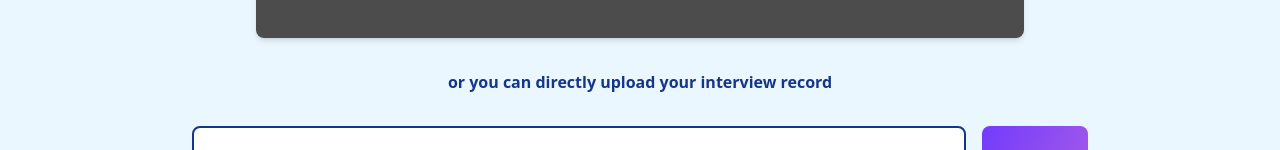
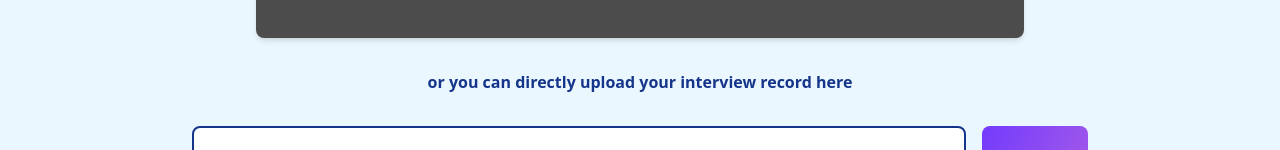
Before and after one commit to mrsyaban/aice-client, a React (Vite) app: page /interview in a window 1280 px wide. Shown: the part 676-826 px from the top of the page. Built offline with nearby package versions, Linux system fonts and the light colour scheme; no server answers.

Commit message:
style: title on interview result

```diff
--- a/src/components/chart/score.tsx
+++ b/src/components/chart/score.tsx
@@ -55,7 +55,7 @@ const ScoreChart = ({ label, value, description }: { label: string; value: numbe
         },
       },
     },
-    cutout: "70%",
+    cutout: "60%",
   };
 
   return (
--- a/src/page/interview/analysisResult.tsx
+++ b/src/page/interview/analysisResult.tsx
@@ -38,6 +38,9 @@ const InterviewAnalysisResult = () => {
     <>
       <Navbar isHome={false} />
       <div className="flex flex-col py-12 max-w-[1200px] mx-auto gap-12">
+        <div className="text-4xl font-bold text-primary-blue">
+          Interview Analysis Result
+        </div>
         {/* chart */}
         <div className="flex flex-col gap-12">
           <div className="flex flex-row items-cente gap-6 justify-between w-full">
@@ -60,7 +63,7 @@ const InterviewAnalysisResult = () => {
 
         {/* result */}
         <div className="flex flex-col w-full bg-white rounded-lg p-10 px-12 gap-4 h-fit">
-          <h1 className="text-3xl font-bold">Interview Analysis Result</h1>
+          <h1 className="text-3xl font-bold">Analysis summary</h1>
           <div className="font-semibold text-justify text-lg">{result.summary}</div>
           <div className="font-semibold flex flex-col gap-2 text-lg">
             <h1 className="text-2xl font-bold">Improvement</h1>
--- a/src/page/interview/interview.tsx
+++ b/src/page/interview/interview.tsx
@@ -301,7 +301,7 @@ const Interview = () => {
             )}
           </div>
         </div>
-        <div className="text-primary-blue font-semibold text-md"> or you can directly upload your interview record</div>
+        <div className="text-primary-blue font-semibold text-md"> or you can directly upload your interview record here</div>
         <div className="flex flex-row gap-4 w-full">
           <div className="flex flex-row w-full">
             <div className="flex flex-row gap-4 justify-between items-center cursor-pointer px-8 py-6 bg-white  border-2 border-primary-blue w-full  rounded-lg text-start">
```
